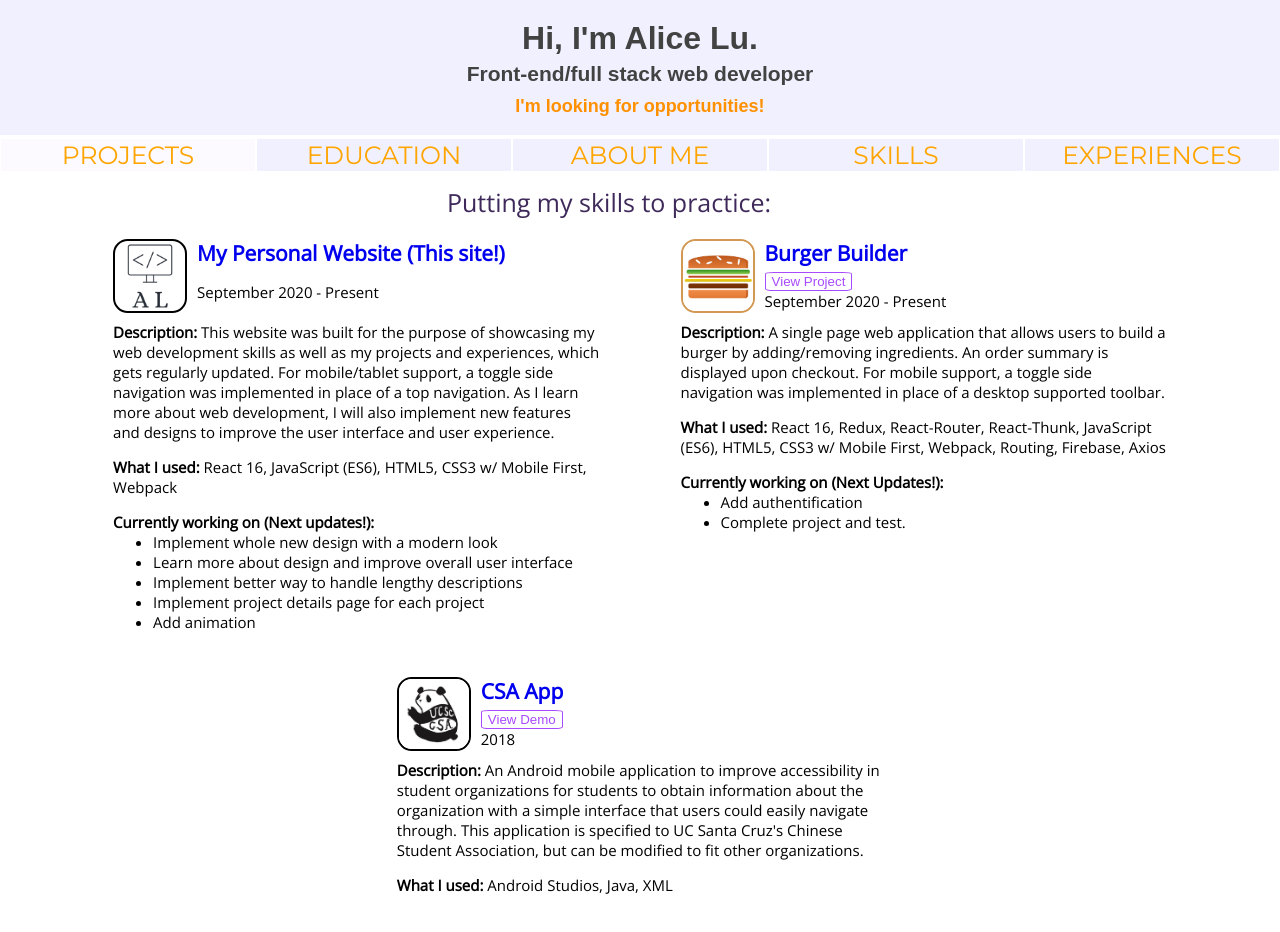
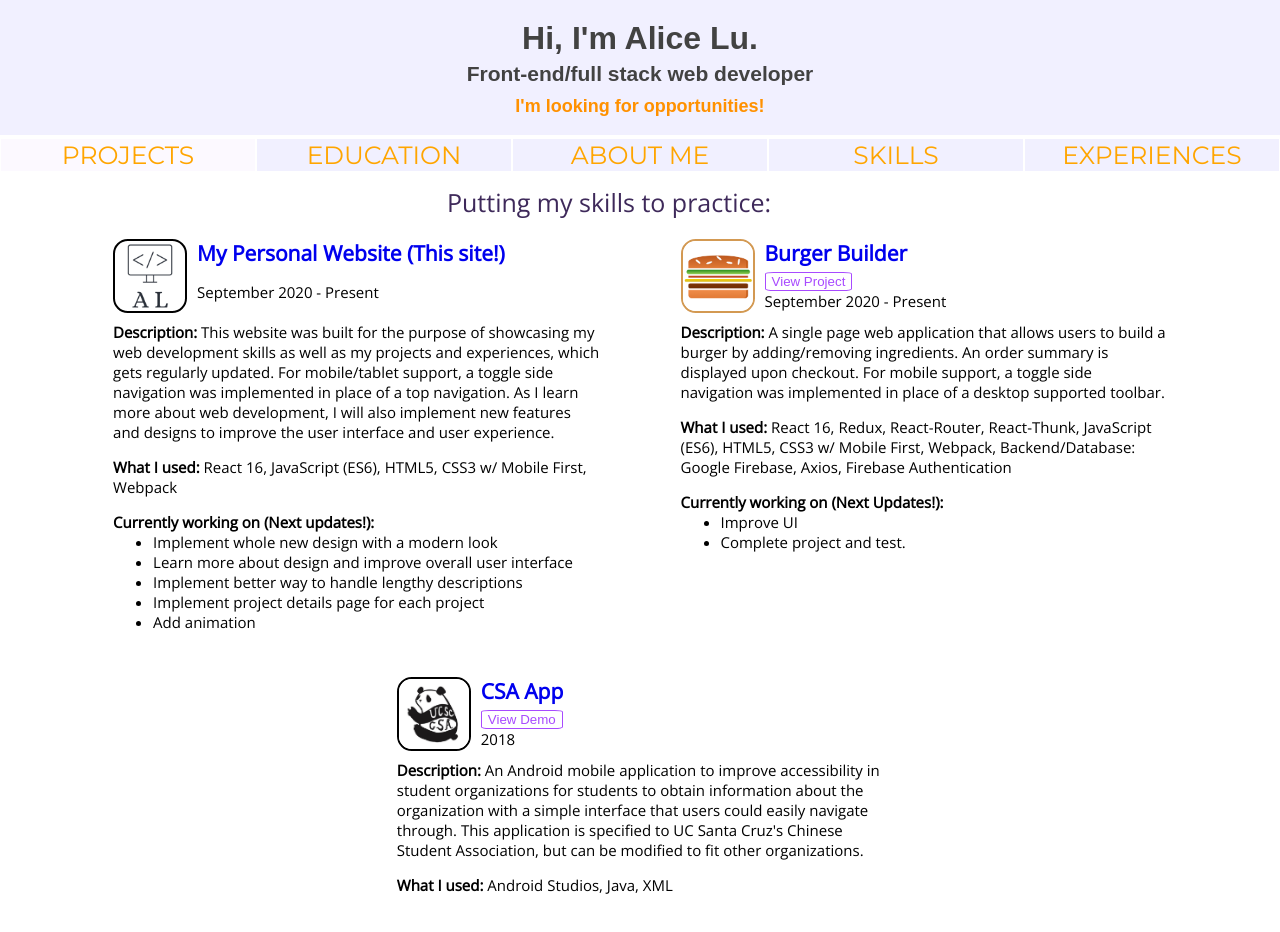
Before and after one commit to alicelu625/personal-website-old, a React (Create React App) app: page / in a window 1280 px wide. Both pictures are taken after a click on the button "PROJECTS". Shown: the top 932 px of the page. Built offline with nearby package versions, Linux system fonts and the light colour scheme; a web font is replaced by a local one.

Commit message:
updated project description

```diff
--- a/src/components/Projects/Projects.js
+++ b/src/components/Projects/Projects.js
@@ -55,10 +55,10 @@ const projects = () => (
     </div>
       <div>
         <p style={{marginTop: 5}}><strong>Description:</strong> A single page web application that allows users to build a burger by adding/removing ingredients. An order summary is displayed upon checkout. For mobile support, a toggle side navigation was implemented in place of a desktop supported toolbar.</p>
-        <p><strong>What I used:</strong> React 16, Redux, React-Router, React-Thunk, JavaScript (ES6), HTML5, CSS3 w/ Mobile First, Webpack, Routing, Firebase, Axios</p>
+        <p><strong>What I used:</strong> React 16, Redux, React-Router, React-Thunk, JavaScript (ES6), HTML5, CSS3 w/ Mobile First, Webpack, Backend/Database: Google Firebase, Axios, Firebase Authentication</p>
         <p style={{marginBottom: 0}}><strong>Currently working on (Next Updates!):</strong></p>
         <ul style={{marginTop: 0}}>
-          <li>Add authentification</li>
+          <li>Improve UI</li>
           <li>Complete project and test.</li>
         </ul>
       </div>
```
Also changed, not shown: 1 other file (tests, documents, lock files or other folders).
